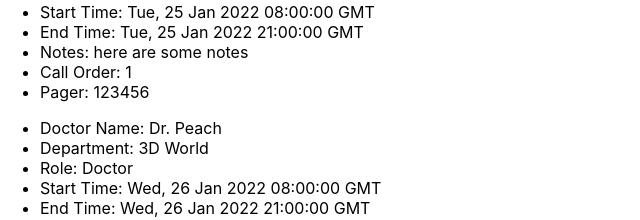
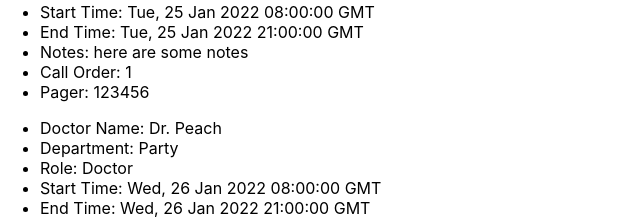
Before and after one commit to jrthartwig/pwa-poc, a React (Create React App) app: page / in a window 1280 px wide. Shown: the part 820-1040 px from the top of the page, without its empty margins (0-640 px from the left). Built offline with nearby package versions, Linux system fonts and the light colour scheme.

Commit message:
feat: hasDepartmentBeenSet and hasDoctorBeenSet

```diff
--- a/src/components/FilteredListOfDoctors/FilteredListOfDoctors.jsx
+++ b/src/components/FilteredListOfDoctors/FilteredListOfDoctors.jsx
@@ -14,6 +14,8 @@ const FilteredListOfDoctors = () => {
     const [department, setDepartment] = useState("");
 
     const allDoctorData = useAllData();
+    const doctorHasBeenSet = doctor !== "" && doctor !== "allDoctors";
+    const departmentHasBeenSet = department !== "" && department !== "allDepartments";
 
     useEffect(() => {
         setFilteredDoctors(allDoctorData);
@@ -21,11 +23,12 @@ const FilteredListOfDoctors = () => {
 
     const handleDepartmentSelection = (e) => {
         setDepartment(e.target.value);
-        console.log(doctor);
-        console.log(e.target.value);
-        if (doctor !== "" && doctor !== "allDoctors") {
+        if (doctorHasBeenSet) {
             setFilteredDoctors(getDataByDepartmentAndDoctor(allDoctorData, doctor, e.target.value));
         }
+        // else if(!departmentHasBeenSet && doctorHasBeenSet) {
+        //     setFilteredDoctors(getDataByDepartment(allDoctorData, department))
+        // }
         else {
             let selectedDepartment = e.target.value;
             selectedDepartment !== "allDepartments"
@@ -35,19 +38,17 @@ const FilteredListOfDoctors = () => {
     }
 
     const handleDoctorSelection = (e) => {
-        console.log(e.target.value)
-        console.log(department)
+        // console.log(e.target.value)
+        // console.log(department)
         setDoctor(e.target.value)
-        if (department !== "" && department !== "allDepartments")
-        {
+        if (departmentHasBeenSet) {
             setFilteredDoctors(getDataByDepartmentAndDoctor(allDoctorData, e.target.value, department))
         }
         else {
-
             let selectedDoctor = e.target.value;
             selectedDoctor !== "allDoctors"
-            ? setFilteredDoctors(getDataByDoctor(allDoctorData && allDoctorData, selectedDoctor))
-            : setFilteredDoctors(allDoctorData && allDoctorData);
+                ? setFilteredDoctors(getDataByDoctor(allDoctorData && allDoctorData, selectedDoctor))
+                : setFilteredDoctors(allDoctorData && allDoctorData);
         }
     }
 
--- a/src/data/data.js
+++ b/src/data/data.js
@@ -51,7 +51,7 @@ const data = [
   },
   {
     name: "Dr. Peach",
-    department: "3D World",
+    department: "Party",
     startTime: new Date(Date.UTC(2021, 12, 26, 8, 0)),
     endTime: new Date(Date.UTC(2021, 12, 26, 21, 0)),
     notes: "here are some notes",
```
